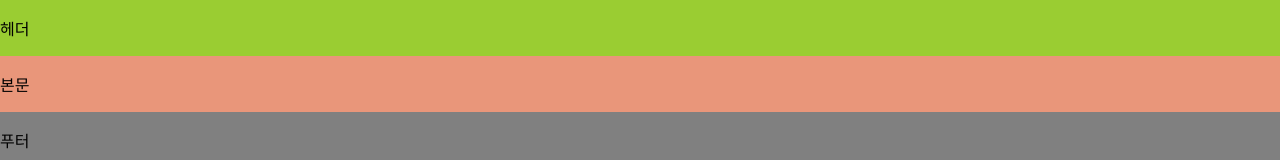
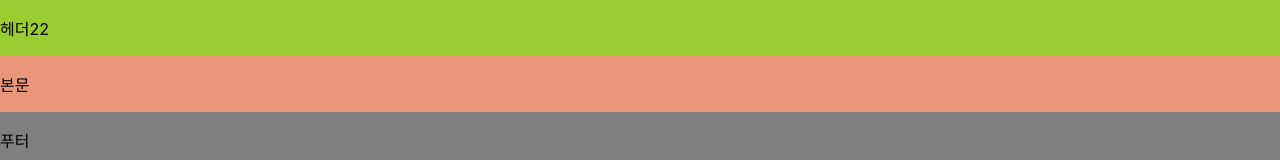
Before and after one commit to Kdj9384/App-illi, a React (Create React App) app: page / in a window 1280 px wide. Shown: the top 160 px of the page. Built offline with nearby package versions, Linux system fonts and the light colour scheme.

Commit message:
Update test 2

```diff
--- a/src/App.js
+++ b/src/App.js
@@ -6,7 +6,7 @@ function App() {
     <div className="App">
 
       <header className="App-header">
-        <p> 헤더 </p>
+        <p> 헤더22 </p>
 
         <div className="logo-header">
           {/* <img src={logo} className="App-logo" alt="logo" /> */}
```
